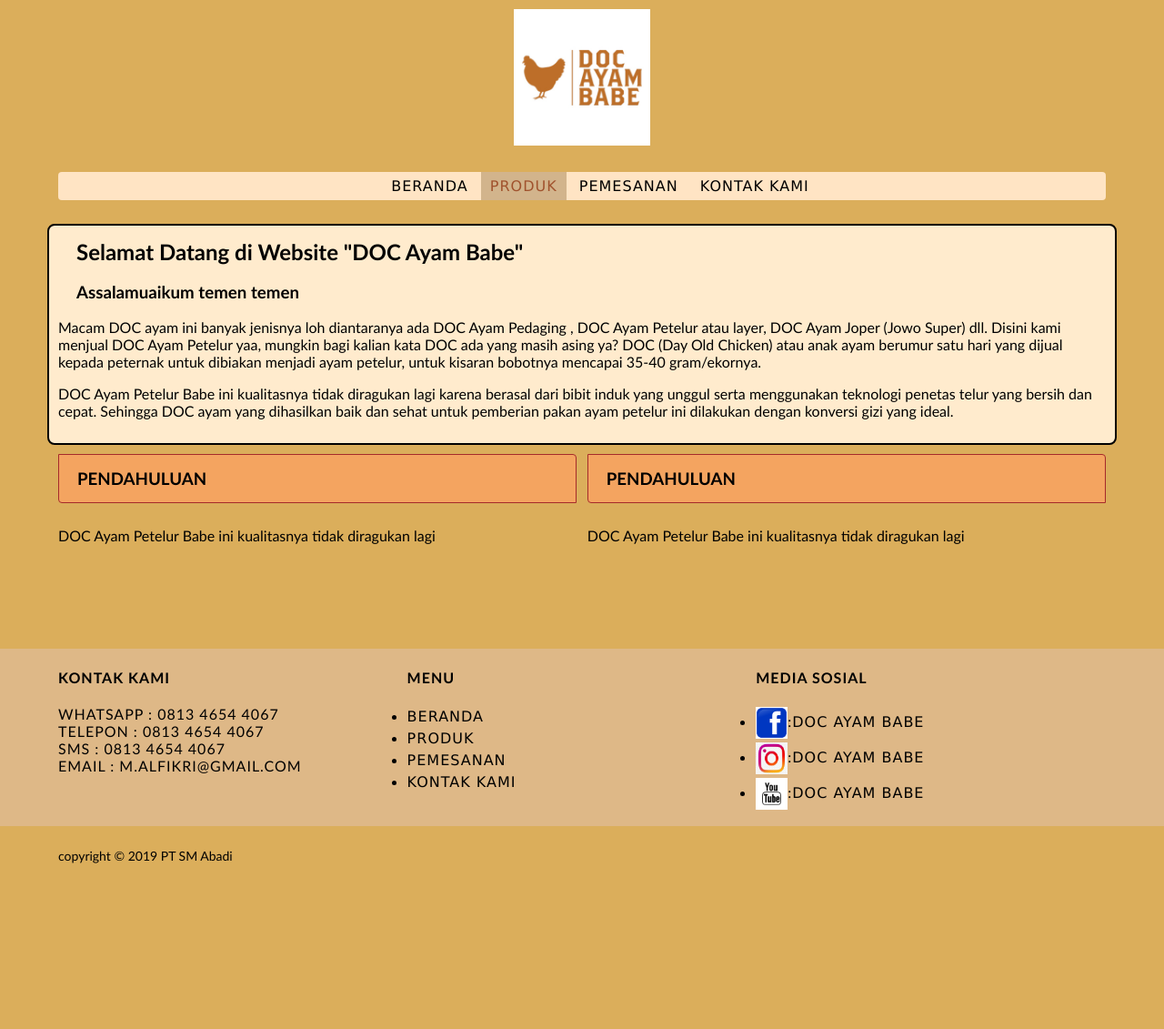
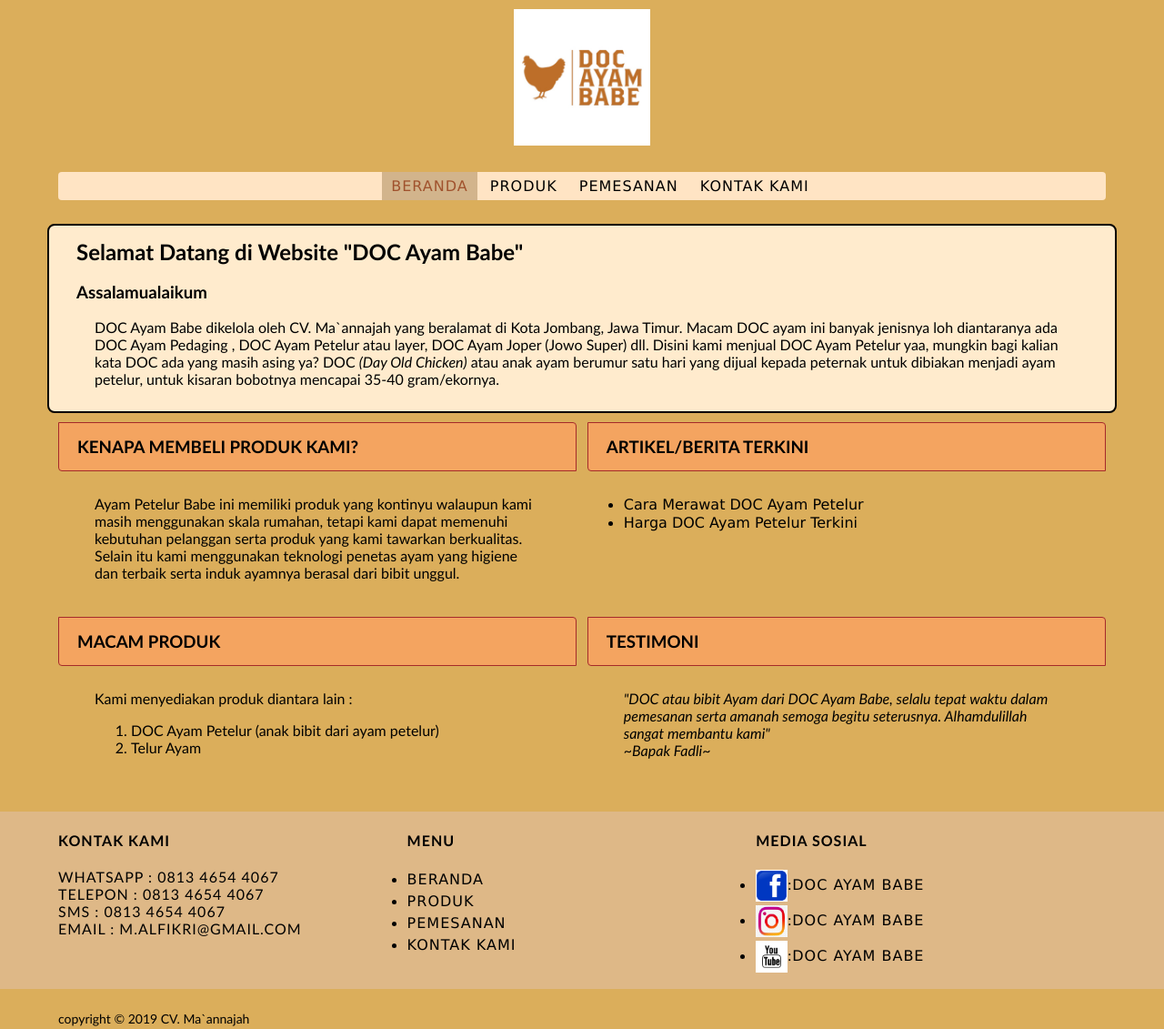
Before and after one commit to AthifahIzza/AthifahIzza.github.io, a plain HTML site: page index.html in a window 1280 px wide. Shown: the whole page at 91% size. Before the commit the page ends 973 px from the top, so only its background shows below. Drawn offline with Linux system fonts and the light colour scheme.

Commit message:
Add files via upload

```diff
--- a/index.html
+++ b/index.html
@@ -19,8 +19,8 @@
 
     <div class="container menu-primer logo">
         <ul>
-            <li><a href="index.html">Beranda</a></li>
-            <li><a href="Produk.html" class="active"> Produk</a></li>
+            <li><a href="index.html" class="active">Beranda</a></li>
+            <li><a href="Produk.html"> Produk</a></li>
             <li><a href="Pemesanan.html">Pemesanan</a></li>
             <li><a href="Kontak kami.html">Kontak kami</a></li>
         </ul>
@@ -30,54 +30,82 @@
         <h2>Selamat Datang di Website "DOC Ayam Babe"
         </h2>
         <h3>
-            <p>Assalamuaikum temen temen</p>
+            <p>Assalamualaikum</p>
         </h3>
-        <p>
-            Macam DOC ayam ini banyak jenisnya loh diantaranya ada DOC Ayam Pedaging , DOC Ayam Petelur atau layer, DOC
-            Ayam Joper (Jowo Super) dll.
-            Disini kami menjual DOC Ayam Petelur yaa, mungkin bagi kalian kata DOC ada yang masih asing ya?
-            DOC (Day Old Chicken) atau anak ayam berumur satu hari yang dijual kepada peternak untuk dibiakan menjadi
-            ayam petelur,
-            untuk kisaran bobotnya mencapai 35-40 gram/ekornya.
-        </p>
-        <p>
-            DOC Ayam Petelur Babe ini kualitasnya tidak diragukan lagi
-            karena berasal dari bibit induk yang unggul serta menggunakan teknologi penetas telur yang bersih dan cepat.
-            Sehingga DOC ayam yang dihasilkan baik dan sehat untuk pemberian pakan ayam petelur ini dilakukan dengan
-            konversi gizi yang ideal.
-        </p>
+            <blockquote>
+            <p>
+                DOC Ayam Babe dikelola oleh CV. Ma`annajah yang beralamat di Kota Jombang, Jawa Timur. Macam DOC ayam ini banyak jenisnya loh diantaranya ada DOC Ayam Pedaging , DOC Ayam Petelur atau layer, DOC
+                Ayam Joper (Jowo Super) dll. Disini kami menjual DOC Ayam Petelur yaa, mungkin bagi kalian kata DOC ada yang masih asing ya?
+                DOC <em>(Day Old Chicken)</em> atau anak ayam berumur satu hari yang dijual kepada peternak untuk dibiakan menjadi
+                ayam petelur, untuk kisaran bobotnya mencapai 35-40 gram/ekornya.
+            </p>
+            </blockquote>
     </div>
     <!-- Header : End -->
 
     <div class="container">
-        <!--Pendahuluan : Begin-->
+        <!--Kenapa: Begin-->
             <div class="box2-left">
                 <div class="box-heading">
-                    <h3> Pendahuluan </h3>
+                    <h3> Kenapa Membeli Produk Kami? </h3>
                 </div>
                 <div class="box-content box-fixed">
-                    <p>
-                    DOC Ayam Petelur Babe ini kualitasnya tidak diragukan lagi
+                    <p><blockquote>Ayam Petelur Babe ini memiliki produk yang kontinyu walaupun kami masih menggunakan skala rumahan, tetapi kami dapat memenuhi kebutuhan pelanggan serta produk yang kami tawarkan berkualitas.
+                            Selain itu kami menggunakan teknologi penetas ayam yang higiene dan terbaik serta induk ayamnya berasal dari bibit unggul.</blockquote>
                     </p>
+                </div>
+            </div>
+         <!--Kenapa : End-->
+
+        <!--Artikel : Begin-->
+        <div class="box2-right">
+            <div class="box-heading">
+                <h3> Artikel/Berita Terkini </h3>
+            </div>
+                <div class="box-content box-fixed">
+                    <ul>
+                        <li><a href="http://panduanbeternak.com/cara-merawat-doc-ayam-petelur-dengan-aman/">Cara Merawat DOC Ayam Petelur</a></li>
+                        <li><a href="https://hobiternak.com/harga-doc-atau-bibit-ayam-petelur-layer/">Harga DOC Ayam Petelur Terkini</a></li>
+                    </ul>
+                </div>
+        </div>
+    </div>
+         <!--Produk : End-->
+
+    <div class="container">
+        <!-- Galeri : Begin-->
+            <div class="box2-left">
+                <div class="box-heading">
+                    <h3> Macam Produk</h3>
+                </div>
+                <div class="box-content box-fixed">
+                    <blockquote>
+                        <p>Kami menyediakan produk diantara lain : </p>
+                        <ol>
+                            <li>DOC Ayam Petelur (anak bibit dari ayam petelur)</li>
+                            <li>Telur Ayam</li>
+                        </ol>
+                    </blockquote>
                 </div>
             </div>
          <!--Pendahuluan : End-->
 
-        <!--Produk : Begin-->
+        <!--Testimoni : Begin-->
         <div class="box2-right">
-                <div class="box-heading">
-                    <h3> Pendahuluan </h3>
-                </div>
+            <div class="box-heading">
+                <h3> Testimoni </h3>
+            </div>
                 <div class="box-content box-fixed">
                     <p>
-                    DOC Ayam Petelur Babe ini kualitasnya tidak diragukan lagi
+                     <blockquote><em>"DOC atau bibit Ayam dari DOC Ayam Babe, selalu tepat waktu dalam pemesanan serta amanah semoga begitu seterusnya. Alhamdulillah sangat membantu kami" <br>
+                    ~Bapak Fadli~</em></blockquote>
                     </p>
-                </div>
             </div>
+        </div>
     </div>
-         <!--Produk : End-->
+         <!--Testimoni : End-->
 
-    <!--Footer - Begin -->
+    <!--Footer 1- Begin -->
     <div class="container-full">
         <div class="container">
             <!-- Footer 1 : Begin-->
@@ -118,7 +146,7 @@
 
     <!-- Footer 3 Media Sosial : End-->
     <div class="container copyright">
-        <p>copyright &copy; 2019 PT SM Abadi</p>
+        <p>copyright &copy; 2019 CV. Ma`annajah </p>
     </div>
     <!--Footer - End-->
 </body>
```
